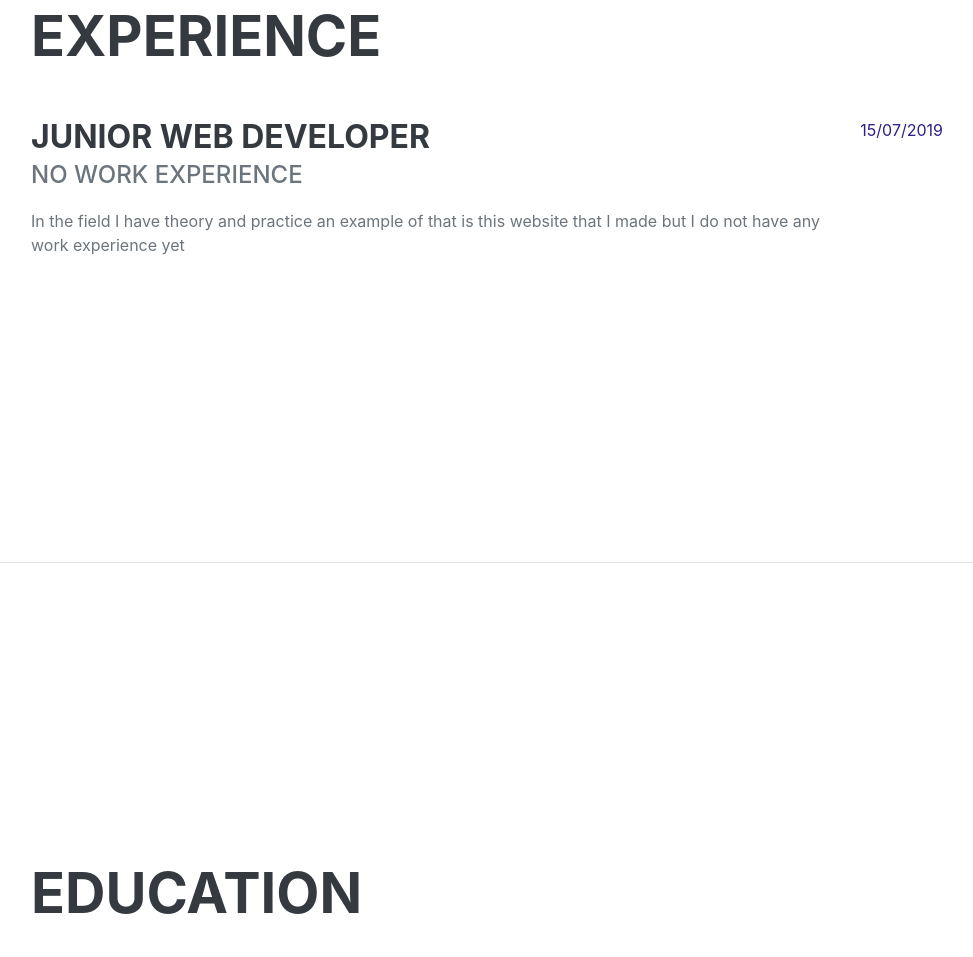
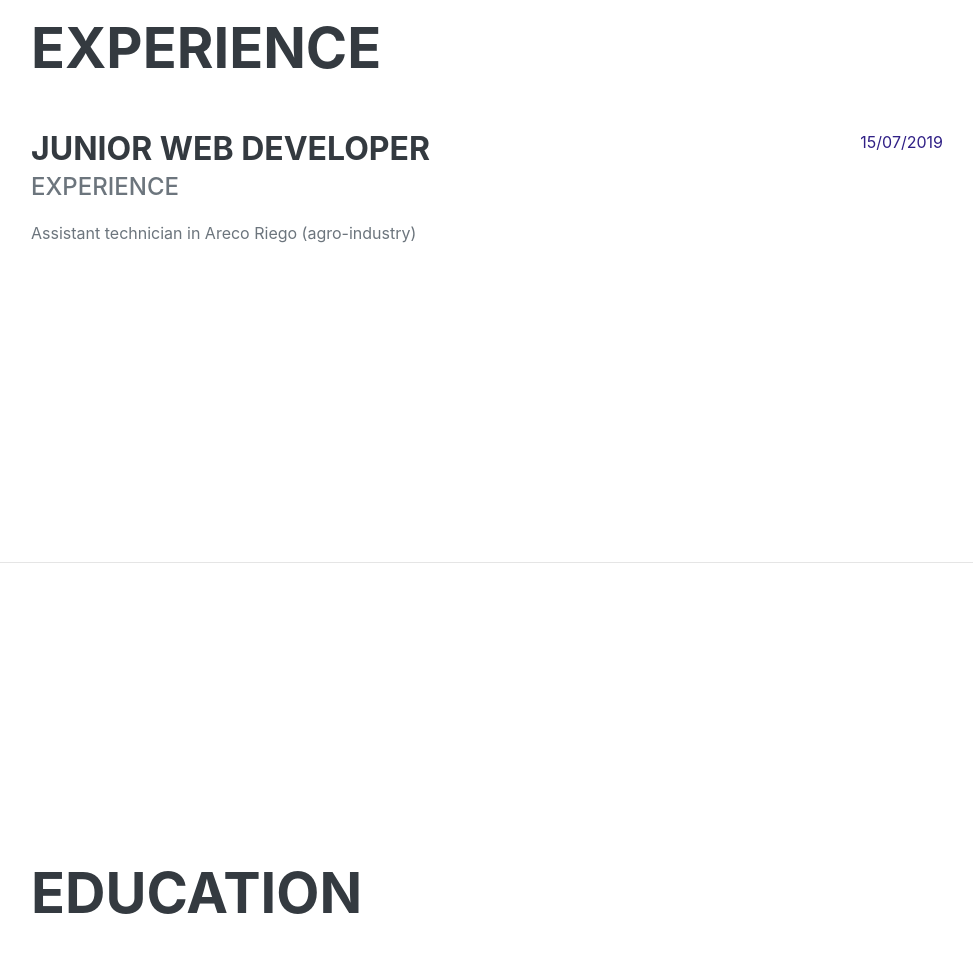
Before and after one commit to nicolas-esteban-web/portfolio, a plain HTML site: page index.html in a window 1280 px wide. Shown: the part 1039-1996 px from the top of the page, without its empty margins (289-1262 px from the left). Drawn offline with nearby package versions, Linux system fonts and the light colour scheme; a web font is replaced by a local one.

Commit message:
CAMBIE LA EXPERIENCIA

```diff
--- a/index.html
+++ b/index.html
@@ -64,9 +64,8 @@
                     <div class="d-flex flex-column flex-md-row justify-content-between mb-5">
                         <div class="flex-grow-1">
                             <h3 class="mb-0">Junior web developer</h3>
-                            <div class="subheading mb-3">No work experience</div>
-                            <p> In the field I have theory and practice an example
-                                of that is this website that I made but I do not have any work experience yet
+                            <div class="subheading mb-3">Experience</div>
+                            <p> Assistant technician in Areco Riego (agro-industry)
                                 </p>
                         </div>
                         <div class="flex-shrink-0"><span class="text-primary">15/07/2019</span></div>
```
